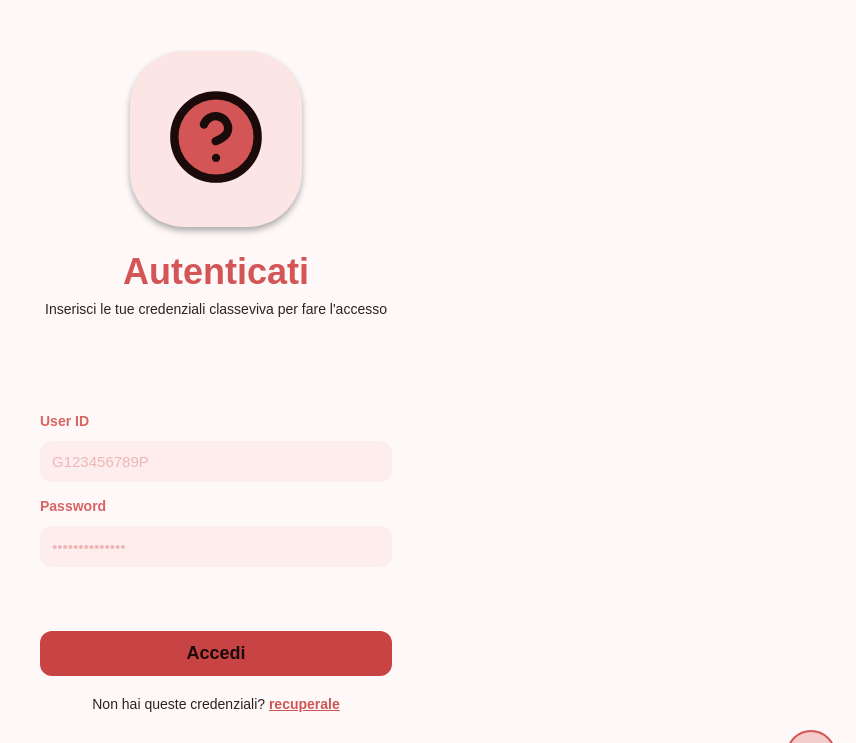
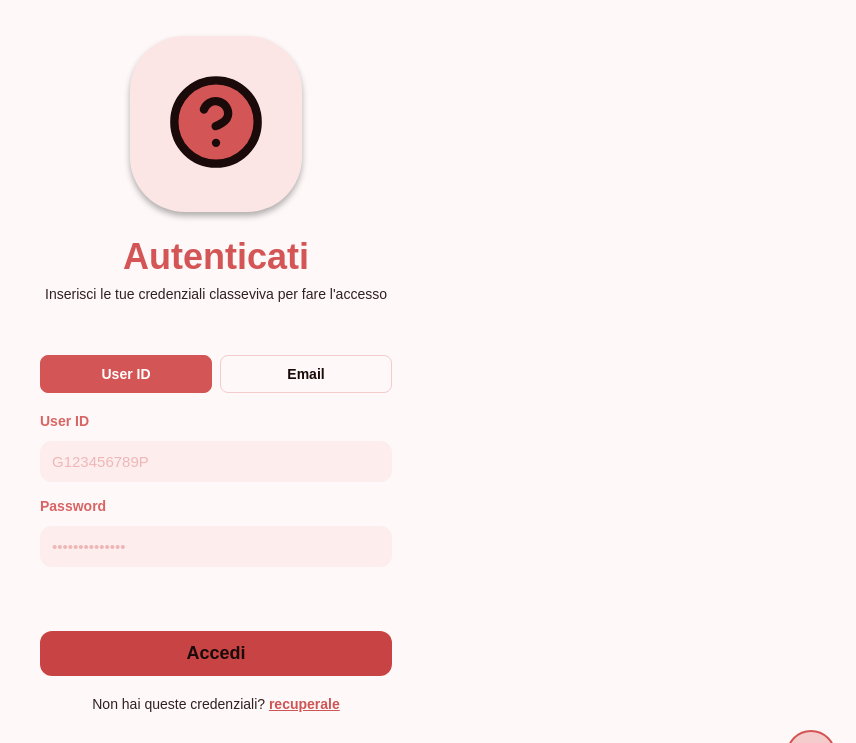
Before and after one commit to gablilli/chemediaho, a Flask app: page / in a window 1280 px wide. Shown: the top 743 px of the page, without its empty margins (424-1280 px from the left). Run offline with Flask 3, Linux system fonts and the light colour scheme.

Commit message:
feat: email login (#97)

```diff
--- a/app.py
+++ b/app.py
@@ -6,7 +6,9 @@ import secrets
 import csv
 import io
 import logging
+import re
 from datetime import datetime
+from bs4 import BeautifulSoup
 
 app = flask.Flask(__name__)
 
@@ -33,6 +35,10 @@ MAX_SUGGESTIONS = 5
 
 # Allowed grade values for smart calculator
 ALLOWED_GRADES = [4, 4.25, 4.5, 4.75, 5, 5.25, 5.5, 5.75, 6, 6.25, 6.5, 6.75, 7, 7.25, 7.5, 7.75, 8, 8.25, 8.5, 8.75, 9, 9.25, 9.5, 9.75, 10]
+
+# Placeholder webidentity for email login when actual identity cannot be extracted
+# This is used when the session is valid but webidentity is not found in the page
+EMAIL_LOGIN_WEBIDENTITY = "_EMAIL_SESSION_"
 
 # Load or generate a persistent SECRET_KEY
 SECRET_KEY_FILE = 'secret_key.txt'
@@ -121,37 +127,67 @@ def login_route():
     if flask.request.method == 'GET':
         return flask.redirect('/')
 
-    user_id = flask.request.form['user_id']
-    user_pass = flask.request.form['user_pass']
+    user_id = flask.request.form.get('user_id', '')
+    user_pass = flask.request.form.get('user_pass', '')
+    login_type = flask.request.form.get('login_type', 'userid')  # 'userid' or 'email'
 
     try:
-        login_response = login(user_id, user_pass)
-        token = login_response["token"]
-        if token is None or token == "":
-            return flask.render_template('login.html', error="Token non valido. Riprova.")
+        if login_type == 'email':
+            # Email-based login
+            login_response = login_email(user_id, user_pass)
+            token = login_response.get("token")
+            webidentity = login_response.get("webidentity", "")
 
-        # Store token and user_id in session
-        flask.session['token'] = token
-        flask.session['user_id'] = user_id
+            if token is None or token == "":
+                return flask.render_template('login.html', error="Token non valido. Riprova.", login_type=login_type)
 
-        student_id = "".join(filter(str.isdigit, user_id))
-        grades_avr = calculate_avr(get_grades(student_id, token))
+            # Store token, webidentity and login type in session
+            flask.session['token'] = token
+            flask.session['user_id'] = user_id
+            flask.session['webidentity'] = webidentity
+            flask.session['login_type'] = 'email'
 
-        # Store grades in session for other pages
-        flask.session['grades_avr'] = grades_avr
+            # Get grades using email login method (HTML scraping)
+            grades_data = get_grades_email(token, webidentity)
+            grades_avr = calculate_avr(grades_data)
 
-        # Redirect to grades page instead of rendering template
-        return flask.redirect('/grades')
+            # Store grades in session for other pages
+            flask.session['grades_avr'] = grades_avr
+
+            # Redirect to grades page
+            return flask.redirect('/grades')
+        else:
+            # Standard User ID login
+            login_response = login(user_id, user_pass)
+            token = login_response["token"]
+            if token is None or token == "":
+                return flask.render_template('login.html', error="Token non valido. Riprova.", login_type=login_type)
+
+            # Store token and user_id in session
+            flask.session['token'] = token
+            flask.session['user_id'] = user_id
+            flask.session['login_type'] = 'userid'
+
+            student_id = "".join(filter(str.isdigit, user_id))
+            grades_avr = calculate_avr(get_grades(student_id, token))
+
+            # Store grades in session for other pages
+            flask.session['grades_avr'] = grades_avr
+
+            # Redirect to grades page instead of rendering template
+            return flask.redirect('/grades')
     except requests.exceptions.HTTPError as e:
         # Handle 422 and other HTTP errors with user-friendly message
-        if e.response.status_code == 422:
-            return flask.render_template('login.html', error="Credenziali non valide. Verifica User ID e Password.")
+        error_code = getattr(e.response, 'status_code', None) if hasattr(e, 'response') else None
+        if error_code == 422:
+            return flask.render_template('login.html', error="Credenziali non valide. Verifica le tue credenziali.", login_type=login_type)
         else:
-            return flask.render_template('login.html', error=f"Errore di autenticazione ({e.response.status_code}). Riprova.")
+            return flask.render_template('login.html', error=f"Errore di autenticazione. Riprova.", login_type=login_type)
     except requests.exceptions.RequestException as e:
-        return flask.render_template('login.html', error="Errore di connessione. Verifica la tua connessione internet.")
+        return flask.render_template('login.html', error="Errore di connessione. Verifica la tua connessione internet.", login_type=login_type)
     except Exception as e:
-        return flask.render_template('login.html', error="Errore imprevisto. Riprova più tardi.")
+        logger.error(f"Login error: {e}", exc_info=True)
+        return flask.render_template('login.html', error="Errore imprevisto. Riprova più tardi.", login_type=login_type)
 
 @app.route('/logout', methods=['POST'])
 def logout():
@@ -166,28 +202,37 @@ def refresh_grades():
 
     try:
         token = flask.session['token']
-        # Extract student_id from session or regenerate from stored user_id
-        # We need to store user_id during login to use it here
-        if 'user_id' not in flask.session:
-            return flask.jsonify({'error': 'User ID not found in session'}), 400
+        login_type = flask.session.get('login_type', 'userid')
 
-        user_id = flask.session['user_id']
-        student_id = "".join(filter(str.isdigit, user_id))
+        if login_type == 'email':
+            # Email login - use HTML scraping
+            webidentity = flask.session.get('webidentity', '')
+            grades_data = get_grades_email(token, webidentity)
+            grades_avr = calculate_avr(grades_data)
+        else:
+            # Standard User ID login - use REST API
+            if 'user_id' not in flask.session:
+                return flask.jsonify({'error': 'User ID not found in session'}), 400
 
-        # Fetch fresh grades from API - take all grades as-is without filtering
-        grades_avr = calculate_avr(get_grades(student_id, token))
+            user_id = flask.session['user_id']
+            student_id = "".join(filter(str.isdigit, user_id))
+
+            # Fetch fresh grades from API - take all grades as-is without filtering
+            grades_avr = calculate_avr(get_grades(student_id, token))
 
         # Update session with fresh data
         flask.session['grades_avr'] = grades_avr
 
         return flask.jsonify({'success': True, 'message': 'Voti aggiornati'}), 200
     except requests.exceptions.HTTPError as e:
-        if e.response.status_code == 401:
+        error_code = getattr(e.response, 'status_code', None) if hasattr(e, 'response') else None
+        if error_code == 401:
             # Token expired, redirect to login
             flask.session.clear()
             return flask.jsonify({'error': 'Sessione scaduta', 'redirect': '/'}), 401
-        return flask.jsonify({'error': f'Errore durante l\'aggiornamento: {e.response.status_code}'}), 500
+        return flask.jsonify({'error': 'Errore durante l\'aggiornamento'}), 500
     except Exception as e:
+        logger.error(f"Error refreshing grades: {e}", exc_info=True)
         return flask.jsonify({'error': 'Errore durante l\'aggiornamento dei voti'}), 500
 
 @app.route('/grades')
@@ -985,6 +1030,225 @@ def login(user_id, user_pass):
     else:
         response.raise_for_status()
 
+def login_email(email, password):
+    """
+    Login using email credentials via the web authentication endpoint.
+    Returns a dictionary with the PHPSESSID token and user identity.
+    """
+    url = "https://web.spaggiari.eu/auth-p7/app/default/AuthApi4.php?a=aLoginPwd"
+    headers = {
+        "Content-Type": "application/x-www-form-urlencoded; charset=utf-8",
+        "User-Agent": "Mozilla/5.0 (Windows NT 10.0; Win64; x64) AppleWebKit/537.36"
+    }
+
+    data = {
+        "cid": "",
+        "uid": email,
+        "pwd": password,
+        "pin": "",
+        "target": ""
+    }
+
+    response = requests.post(url, headers=headers, data=data, allow_redirects=False)
+
+    # Extract PHPSESSID from Set-Cookie header
+    set_cookie = response.headers.get("Set-Cookie", "")
+    phpsessid_match = re.search(r'PHPSESSID=([^;]+)', set_cookie)
+
+    if phpsessid_match:
+        phpsessid = phpsessid_match.group(1)
+        # Try to extract the webidentity (user id) from the response or additional request
+        webidentity = extract_webidentity(phpsessid)
+        if webidentity:
+            return {
+                "token": phpsessid,
+                "webidentity": webidentity,
+                "login_type": "email"
+            }
+
+    # If no valid session, create a proper error response
+    error_response = requests.models.Response()
+    error_response.status_code = 401
+    error_response._content = b'{"error": "Invalid credentials"}'
+    raise requests.exceptions.HTTPError("Login failed: Invalid credentials", response=error_response)
+
+def extract_webidentity(phpsessid):
+    """
+    Extract the webidentity (student ID) from the session by fetching a page.
+    """
+    url = "https://web.spaggiari.eu/home/app/default/menu_webinfoschool_genitori.php"
+    headers = {
+        "User-Agent": "Mozilla/5.0 (Windows NT 10.0; Win64; x64) AppleWebKit/537.36",
+        "Cookie": f"PHPSESSID={phpsessid}"
+    }
+
+    response = requests.get(url, headers=headers)
+
+    if response.status_code == 200:
+        # Parse the HTML to extract webidentity
+        soup = BeautifulSoup(response.text, 'html.parser')
+
+        # Try to find user identity from various elements in the page
+        # The webidentity is typically in the format like "S1234567" or similar
+
+        # Check for identity in scripts or data attributes
+        scripts = soup.find_all('script')
+        for script in scripts:
+            if script.string:
+                # Look for patterns like webidentity or student id
+                match = re.search(r'webidentity["\']?\s*[=:]\s*["\']?([A-Z]\d+)', script.string, re.IGNORECASE)
+                if match:
+                    return match.group(1)
+
+        # Try to find it in any element's data attribute
+        for elem in soup.find_all(attrs={"data-id": True}):
+            data_id = elem.get("data-id", "")
+            if re.match(r'^[A-Z]\d+$', data_id):
+                return data_id
+
+        # Check the page content for the school name (indicates successful login)
+        school_span = soup.find('span', class_='scuola')
+        if school_span:
+            # User is logged in, try to get identity from the grades page
+            return extract_webidentity_from_grades(phpsessid)
+
+    return None
+
+def extract_webidentity_from_grades(phpsessid):
+    """
+    Extract webidentity from the grades page where it's more likely to be present.
+    """
+    url = "https://web.spaggiari.eu/cvv/app/default/genitori_voti.php"
+    headers = {
+        "User-Agent": "Mozilla/5.0 (Windows NT 10.0; Win64; x64) AppleWebKit/537.36",
+        "Cookie": f"PHPSESSID={phpsessid}"
+    }
+
+    response = requests.get(url, headers=headers)
+
+    if response.status_code == 200:
+        soup = BeautifulSoup(response.text, 'html.parser')
+
+        # Look for student identity in various places
+        scripts = soup.find_all('script')
+        for script in scripts:
+            if script.string:
+                # Look for student ID patterns
+                match = re.search(r'(?:studente|student|alunno|uid|webidentity)["\']?\s*[=:]\s*["\']?([A-Z]?\d+)', script.string, re.IGNORECASE)
+                if match:
+                    return match.group(1)
+
+        # Check for materia_id which indicates grades are accessible
+        grade_elements = soup.find_all(attrs={"materia_id": True})
+        if grade_elements:
+            # If grades are accessible, the session is valid
+            # Return a placeholder that indicates email login mode
+            return EMAIL_LOGIN_WEBIDENTITY
+
+    return None
+
+def get_grades_email(phpsessid, webidentity):
+    """
+    Get grades using the email login session by scraping the grades HTML page.
+    Returns grades in the same format as the API for compatibility.
+    """
+    url = "https://web.spaggiari.eu/cvv/app/default/genitori_voti.php"
+    headers = {
+        "User-Agent": "Mozilla/5.0 (Windows NT 10.0; Win64; x64) AppleWebKit/537.36",
+        "Cookie": f"PHPSESSID={phpsessid}; webidentity={webidentity}"
+    }
+
+    response = requests.get(url, headers=headers)
+
+    if response.status_code != 200:
+        response.raise_for_status()
+
+    soup = BeautifulSoup(response.text, 'html.parser')
+
+    # Grade value mapping (same as in the problem statement)
+    mark_table = {
+        "1": 1, "1+": 1.25, "1½": 1.5, "2-": 1.75, "2": 2, "2+": 2.25, "2½": 2.5,
+        "3-": 2.75, "3": 3, "3+": 3.25, "3½": 3.5, "4-": 3.75, "4": 4, "4+": 4.25,
+        "4½": 4.5, "5-": 4.75, "5": 5, "5+": 5.25, "5½": 5.5, "6-": 5.75, "6": 6,
+        "6+": 6.25, "6½": 6.5, "7-": 6.75, "7": 7, "7+": 7.25, "7½": 7.5, "8-": 7.75,
+        "8": 8, "8+": 8.25, "8½": 8.5, "9-": 8.75, "9": 9, "9+": 9.25, "9½": 9.5,
+        "10-": 9.75, "10": 10
+    }
+
+    grades = []
+
+    # Find all period tables
+    period_tables = soup.find_all('table', attrs={'sessione': True})
+
+    for table in period_tables:
+        period_code = table.get('sessione', '')
+        # Extract period number from the period code
+        period_match = re.search(r'(\d+)', period_code)
+        period_pos = int(period_match.group(1)) if period_match else 1
+
+        tbody = table.find('tbody')
+        if not tbody:
+            continue
+
+        rows = tbody.find_all('tr')
+        current_subject_id = None
+        current_subject_name = None
+
+        for row in rows:
+            # Check if this is a subject header row
+            if 'riga_competenza_default' in row.get('class', []):
+                current_subject_id = row.get('materia_id')
+                continue
+
+            # Check if this is a grade row
+            if 'riga_materia_componente' in row.get('class', []):
+                cells = row.find_all('td')
+                if cells:
+                    # First cell is subject name
+                    subject_cell = cells[0]
+                    current_subject_name = subject_cell.get_text(strip=True).upper()
+
+                    # Find grade cells
+                    grade_cells = row.find_all('td', class_='cella_voto')
+                    for grade_cell in grade_cells:
+                        # Get grade value
+                        children = list(grade_cell.children)
+                        date_text = ""
+                        grade_text = ""
+                        is_blue = False
+
+                        if len(children) >= 2:
+                            date_elem = children[0]
+                            grade_elem = children[1]
+
+                            date_text = date_elem.get_text(strip=True) if hasattr(date_elem, 'get_text') else str(date_elem).strip()
+                            grade_text = grade_elem.get_text(strip=True) if hasattr(grade_elem, 'get_text') else str(grade_elem).strip()
+
+                            # Check if it's a blue grade (oral exam indicator)
+                            if hasattr(grade_elem, 'get'):
+                                is_blue = 'f_reg_voto_dettaglio' in grade_elem.get('class', [])
+
+                        evt_id = grade_cell.get('evento_id', 0)
+                        decimal_value = mark_table.get(grade_text, None)
+
+                        if decimal_value is not None:
+                            grades.append({
+                                "subjectId": int(current_subject_id) if current_subject_id else 0,
+                                "subjectDesc": current_subject_name or "",
+                                "evtId": int(evt_id) if evt_id else 0,
+                                "evtDate": date_text,
+                                "decimalValue": decimal_value,
+                                "displayValue": grade_text,
+                                "color": "blue" if is_blue else "green",
+                                "periodPos": period_pos,
+                                "periodDesc": f"Periodo {period_pos}",
+                                "componentDesc": "",
+                                "notesForFamily": "",
+                                "teacherName": ""
+                            })
+
+    return {"grades": grades}
+
 def get_periods(student_id, token):
     url = f"https://web.spaggiari.eu/rest/v1/students/{student_id}/periods"
     headers = {
--- a/requirements.txt
+++ b/requirements.txt
@@ -2,3 +2,4 @@ flask
 requests
 gunicorn
 reportlab
+beautifulsoup4
--- a/static/css/login.css
+++ b/static/css/login.css
@@ -207,6 +207,38 @@ form {
   font-size: 14px;
   margin-top: 4px;
   min-height: 20px;
+}
+
+/* Login Type Tabs */
+.login-tabs {
+  display: flex;
+  gap: 8px;
+  width: 100%;
+  margin-bottom: 20px;
+}
+
+.login-tab {
+  flex: 1;
+  padding: 10px 16px;
+  background: transparent;
+  border: 1px solid var(--secondary);
+  border-radius: 8px;
+  color: var(--text);
+  font-size: 14px;
+  font-weight: 600;
+  cursor: pointer;
+  transition: all 0.2s;
+}
+
+.login-tab.active {
+  background: var(--accent);
+  border-color: var(--accent);
+  color: white;
+}
+
+.login-tab:hover:not(.active) {
+  background: var(--secondary);
+  opacity: 0.8;
 }
 
 /* PWA Install Banner */
--- a/static/js/login.js
+++ b/static/js/login.js
@@ -141,6 +141,43 @@ themeToggle.addEventListener('click', () => {
   localStorage.setItem('theme', newTheme);
 });
 
+// Login type tab switching
+function switchLoginTab(tabType) {
+  const tabs = document.querySelectorAll('.login-tab');
+  const loginTypeInput = document.getElementById('login_type');
+  const userIdLabel = document.getElementById('user_id_label');
+  const userIdInput = document.getElementById('user_id');
+
+  // Update active tab
+  tabs.forEach(tab => {
+    if (tab.getAttribute('data-tab') === tabType) {
+      tab.classList.add('active');
+    } else {
+      tab.classList.remove('active');
+    }
+  });
+
+  // Update hidden input
+  loginTypeInput.value = tabType;
+
+  // Update label and placeholder using data attributes
+  if (tabType === 'email') {
+    userIdLabel.textContent = userIdLabel.getAttribute('data-email-label') || 'Email';
+    userIdInput.placeholder = userIdInput.getAttribute('data-email-placeholder') || 'nome@esempio.com';
+    userIdInput.type = 'email';
+  } else {
+    userIdLabel.textContent = userIdLabel.getAttribute('data-userid-label') || 'User ID';
+    userIdInput.placeholder = userIdInput.getAttribute('data-userid-placeholder') || 'G123456789P';
+    userIdInput.type = 'text';
+  }
+
+  // Clear any error message
+  errorMessage.textContent = '';
+
+  // Clear the input value when switching tabs
+  userIdInput.value = '';
+}
+
 // Simple form validation and error display
 const form = document.getElementById('loginForm');
 const errorMessage = document.getElementById('errorMessage');
--- a/templates/login.html
+++ b/templates/login.html
@@ -59,16 +59,28 @@
           </svg>
         </div>
 
+        <!-- Login Type Tabs -->
+        <div class="login-tabs">
+          <button type="button" class="login-tab {% if not login_type or login_type == 'userid' %}active{% endif %}" data-tab="userid" onclick="switchLoginTab('userid')">User ID</button>
+          <button type="button" class="login-tab {% if login_type == 'email' %}active{% endif %}" data-tab="email" onclick="switchLoginTab('email')">Email</button>
+        </div>
+
         <form action="/login" method="post" id="loginForm">
+          <input type="hidden" name="login_type" id="login_type" value="{% if login_type %}{{ login_type }}{% else %}userid{% endif %}">
+
           <div class="form-group">
-            <label for="user_id" class="form-label">User ID</label>
+            <label for="user_id" class="form-label" id="user_id_label"
+                   data-userid-label="User ID"
+                   data-email-label="Email">{% if login_type == 'email' %}Email{% else %}User ID{% endif %}</label>
             <div class="input-wrapper">
               <input
-                type="text"
+                type="{% if login_type == 'email' %}email{% else %}text{% endif %}"
                 class="form-input"
                 id="user_id"
                 name="user_id"
-                placeholder="G123456789P"
+                data-userid-placeholder="G123456789P"
+                data-email-placeholder="nome@esempio.com"
+                placeholder="{% if login_type == 'email' %}nome@esempio.com{% else %}G123456789P{% endif %}"
                 required
                 autocomplete="username"
               />
```
